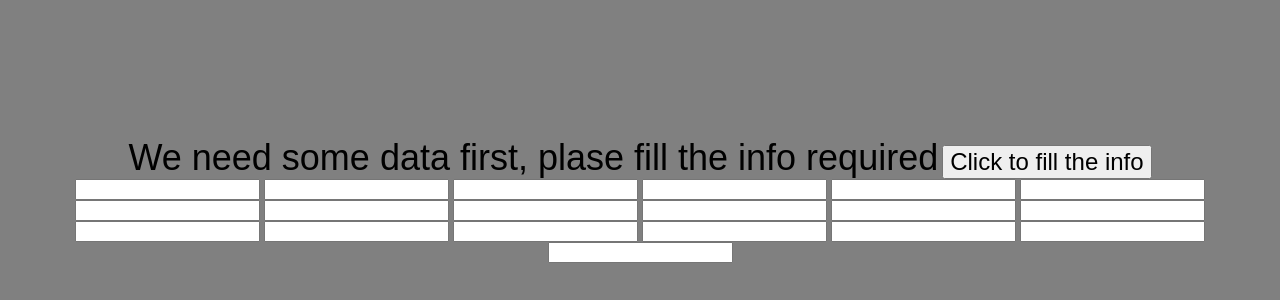
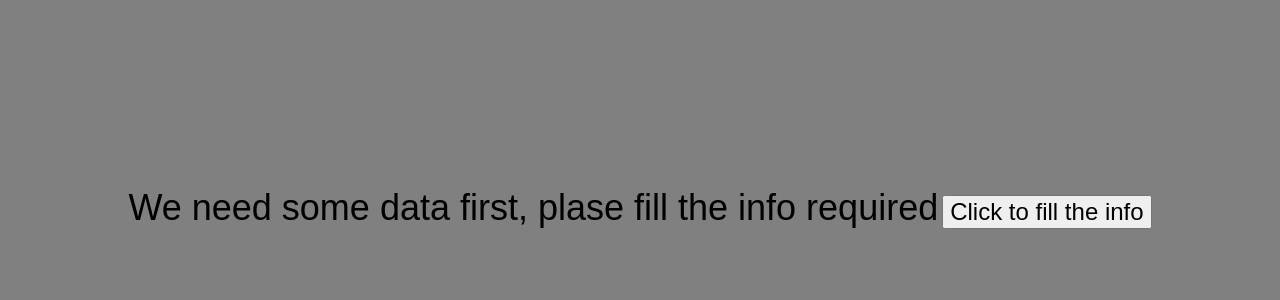
Before and after one commit to CesarBelmont/MCP_Online, a website: page MainTask.html in a window 1280 px wide. Shown: the part 192-492 px from the top of the page. Drawn offline with Linux system fonts and the light colour scheme.

Commit message:
Cambios visuales

```diff
--- a/MainTask.html
+++ b/MainTask.html
@@ -56,25 +56,25 @@
                     <button id="startPhase1" style="font-family: arial; color: black; font-size: 24px;" onclick="phase1()">Click here to start</button>
                     <button id="startPhase2" style="font-family: arial; color: black; font-size: 24px;" onclick="phase2()">Click here to start</button>
                     <form action="/task/End.html" method="post">
-                        <input type="text" name="id" id="id" />
-                        <input type="text" name="finalscore" id="finalscore" />
-                        <input type="text" name="cueprobID" id="cueprobID" />
-                        <input type="text" name="action1" id="action1" />
-                        <input type="text" name="decision1" id="decision1" />
-                        <input type="text" name="responseT1" id="responseT1" />
-                        <input type="text" name="cuesL" id="cuesL" />
-                        <input type="text" name="cuesR" id="cuesR" />
-                        <input type="text" name="seqID" id="seqID" />
-                        <input type="text" name="action2" id="action2" />
-                        <input type="text" name="decision2" id="decision2" />
-                        <input type="text" name="responseT2" id="responseT2" />
-                        <input type="text" name="cuetestL" id="cuetestL" />
-                        <input type="text" name="cuetestR" id="cuetestR" />
-                        <input type="text" name="action3" id="action3" />
-                        <input type="text" name="decision3" id="decision3" />
-                        <input type="text" name="responseT3" id="responseT3" />
-                        <input type="text" name="cuetestL2" id="cuetestL2" />
-                        <input type="text" name="cuetestR2" id="cuetestR2" />
+                        <input type="text" name="id" id="id" style="display:none" />
+                        <input type="text" name="finalscore" id="finalscore"style="display:none" />
+                        <input type="text" name="cueprobID" id="cueprobID"style="display:none" />
+                        <input type="text" name="action1" id="action1"style="display:none" />
+                        <input type="text" name="decision1" id="decision1" style="display:none"/>
+                        <input type="text" name="responseT1" id="responseT1" style="display:none"/>
+                        <input type="text" name="cuesL" id="cuesL" style="display:none"/>
+                        <input type="text" name="cuesR" id="cuesR"style="display:none" />
+                        <input type="text" name="seqID" id="seqID" style="display:none"/>
+                        <input type="text" name="action2" id="action2" style="display:none"/>
+                        <input type="text" name="decision2" id="decision2" style="display:none"/>
+                        <input type="text" name="responseT2" id="responseT2" style="display:none"/>
+                        <input type="text" name="cuetestL" id="cuetestL" style="display:none"/>
+                        <input type="text" name="cuetestR" id="cuetestR" style="display:none"/>
+                        <input type="text" name="action3" id="action3"style="display:none" />
+                        <input type="text" name="decision3" id="decision3" style="display:none"/>
+                        <input type="text" name="responseT3" id="responseT3"style="display:none" />
+                        <input type="text" name="cuetestL2" id="cuetestL2" style="display:none"/>
+                        <input type="text" name="cuetestR2" id="cuetestR2" style="display:none"/>
                         <input type="submit" value="Submit" id="submit" onclick="addData()" />
                     </form>
 
--- a/server.js
+++ b/server.js
@@ -155,4 +155,4 @@ app.post('/task/End.html', (req, res) => {
     });
 });
 
-app.listen(port, () => console.log(`listo en el puerto ${port}!`));
+app.listen(port, () => console.log(`Ready in port ${port}!`));
```
Also changed, not shown: task/Info.html (+2 -2 lines), task/PhaseI.html (+5 -1 lines), task/PhaseII.html (+2 -0 lines), task/PhaseIII.html (+2 -0 lines).
